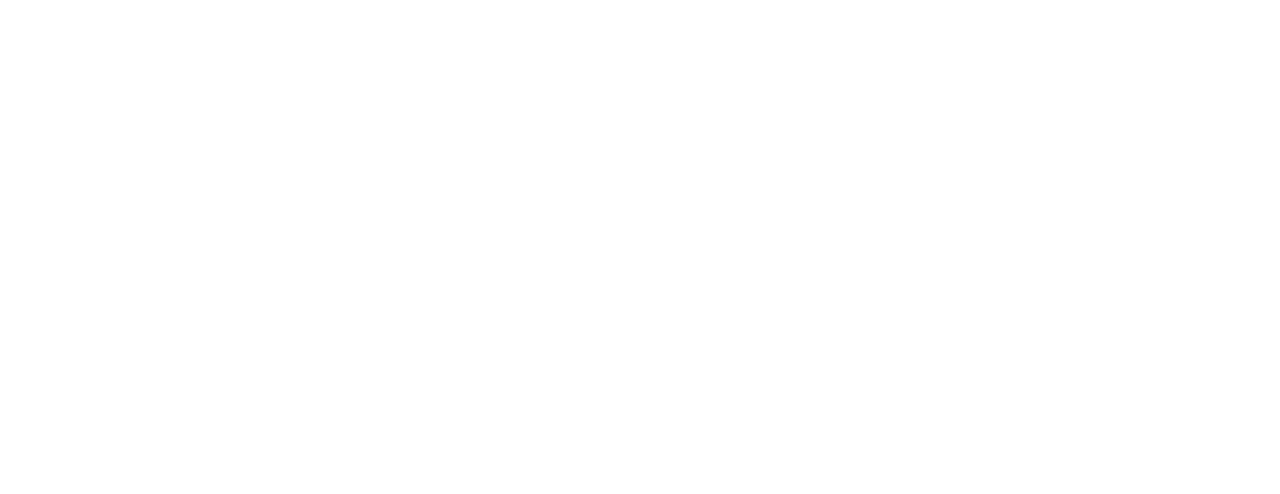
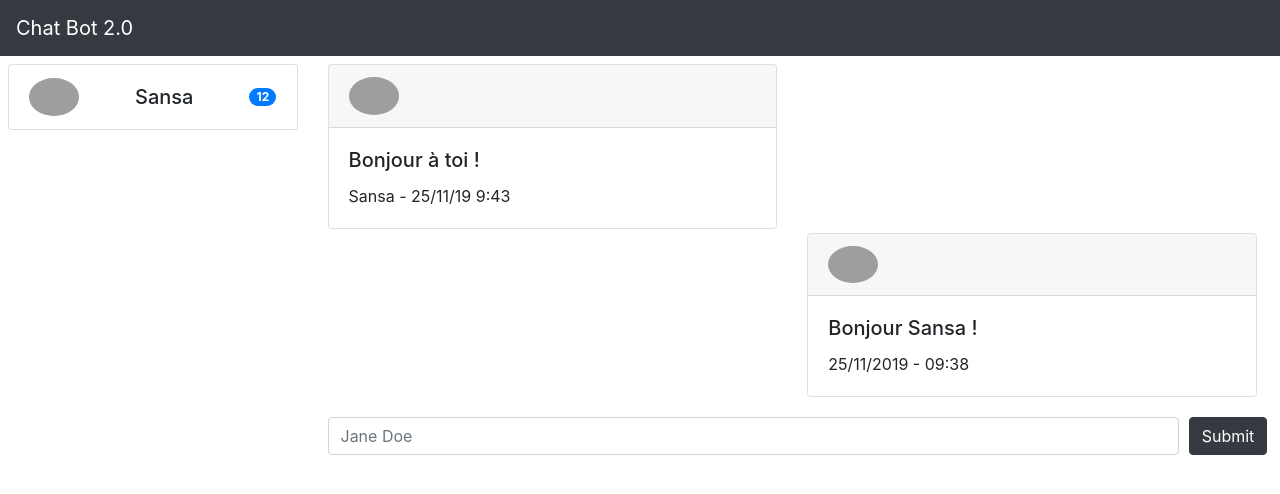
Before and after one commit to xzen/chat-bot-io-v2, a website: page src/index.html in a window 1280 px wide. Drawn offline with nearby package versions, Linux system fonts and the light colour scheme; grey boxes are pictures that could not be loaded.

Commit message:
style(tchat): create interface

```diff
--- a/src/index.html
+++ b/src/index.html
@@ -6,6 +6,79 @@
     <link rel="stylesheet" href="https://stackpath.bootstrapcdn.com/bootstrap/4.1.3/css/bootstrap.min.css" integrity="sha384-MCw98/SFnGE8fJT3GXwEOngsV7Zt27NXFoaoApmYm81iuXoPkFOJwJ8ERdknLPMO" crossorigin="anonymous">
   </head>
   <body>
-    <div id="app"></div>
+    <div id="app">
+      <div class="row">
+        <div class="col">
+          <nav class="navbar navbar-expand-lg navbar-dark bg-dark">
+            <a class="navbar-brand" href="#">Chat Bot 2.0</a>
+          </nav>
+        </div>
+      </div>
+      <div class="row">
+        <!-- Contacts list -->
+        <div class="col-3">
+          <ul class="tchat--contacts list-group ml-2 mt-2">
+            <li class="list-group-item d-flex justify-content-between align-items-center">
+              <img src="https://hips.hearstapps.com/hmg-prod.s3.amazonaws.com/images/theory-1552510536.jpg?crop=0.501xw:1.00xh;0.0173xw,0&resize=480:*" width="50" alt="avatar" class="rounded-circle">
+              <h5 class="display-5 mt-2">Sansa</h5>
+              <span class="badge badge-primary badge-pill">12</span>
+            </li>
+          </ul>
+        </div>
+        <!-- Tchat -->
+        <div class="col-9">
+          <!-- Messages -->
+          <div class="tchat--content row mt-2 mr-2">
+            <div class="tchat--messages col">
+              <!-- Messages received -->
+              <div class="row mb-1">
+                <div class="col-6">
+                  <div class="card">
+                    <h5 class="card-header">
+                      <img src="https://hips.hearstapps.com/hmg-prod.s3.amazonaws.com/images/theory-1552510536.jpg?crop=0.501xw:1.00xh;0.0173xw,0&resize=480:*" width="50" alt="avatar" class="rounded-circle">
+                    </h5>
+                    <div class="card-body">
+                      <h5 class="card-title">Bonjour à toi !</h5>
+                      <p class="card-text">Sansa - 25/11/19 9:43</p>
+                    </div>
+                  </div>
+                </div>
+                <div class="col-6"></div>
+              </div>
+              <!-- Messages send -->
+              <div class="row mb-1">
+                <div class="col-6"></div>
+                <div class="col-6">
+                  <div class="card">
+                    <h5 class="card-header">
+                      <img src="https://png.pngtree.com/svg/20161212/f93e57629c.svg" width="50" alt="avatar" class="rounded-circle">
+                    </h5>
+                    <div class="card-body">
+                      <h5 class="card-title">Bonjour Sansa !</h5>
+                      <p class="card-text">25/11/2019 - 09:38</p>
+                    </div>
+                  </div>
+                </div>
+              </div>
+            </div>
+          </div>
+          <!-- Input text -->
+          <div class="row mt-3 mr-2">
+            <div class="col">
+              <form>
+                <div class="form-row align-items-center">
+                  <div class="col-11">
+                    <input type="text" class="tchat--input form-control mb-2" id="inlineFormInput" placeholder="Jane Doe">
+                  </div>
+                  <div class="col-1">
+                    <button type="submit" class="tchat--button btn btn-dark mb-2">Submit</button>
+                  </div>
+                </div>
+              </form>
+            </div>
+          </div>
+        </div>
+      </div>
+    </div>
   </body>
 </html>
--- a/src/index.scss
+++ b/src/index.scss
@@ -1,16 +1,8 @@
-$color: red;
-$color2: blue;
+@charset "utf-8";
 
-@mixin test($color) {
-  text-align: right;
-  color: $color;
+.tchat--content {
+  position: relative;
+  overflow-y: scroll;
+  height: 83vh;
+  width: 100%;
 }
-
-#app {
-  > h1 {
-    @include test($color);
-  }
-  > h2 {
-    @include test($color2);
-  }
-}
```
Also changed, not shown: src/index.js (+0 -31 lines).
